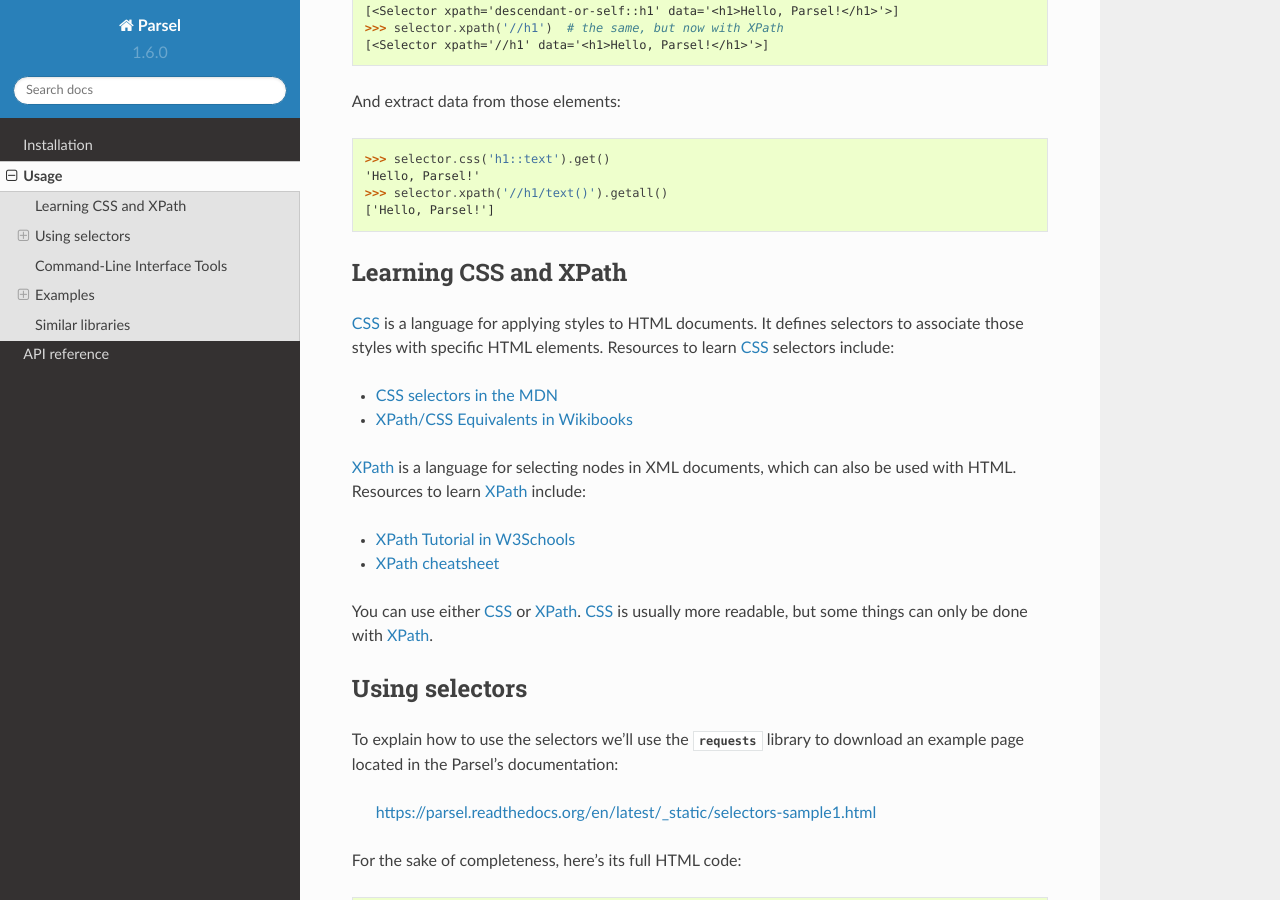
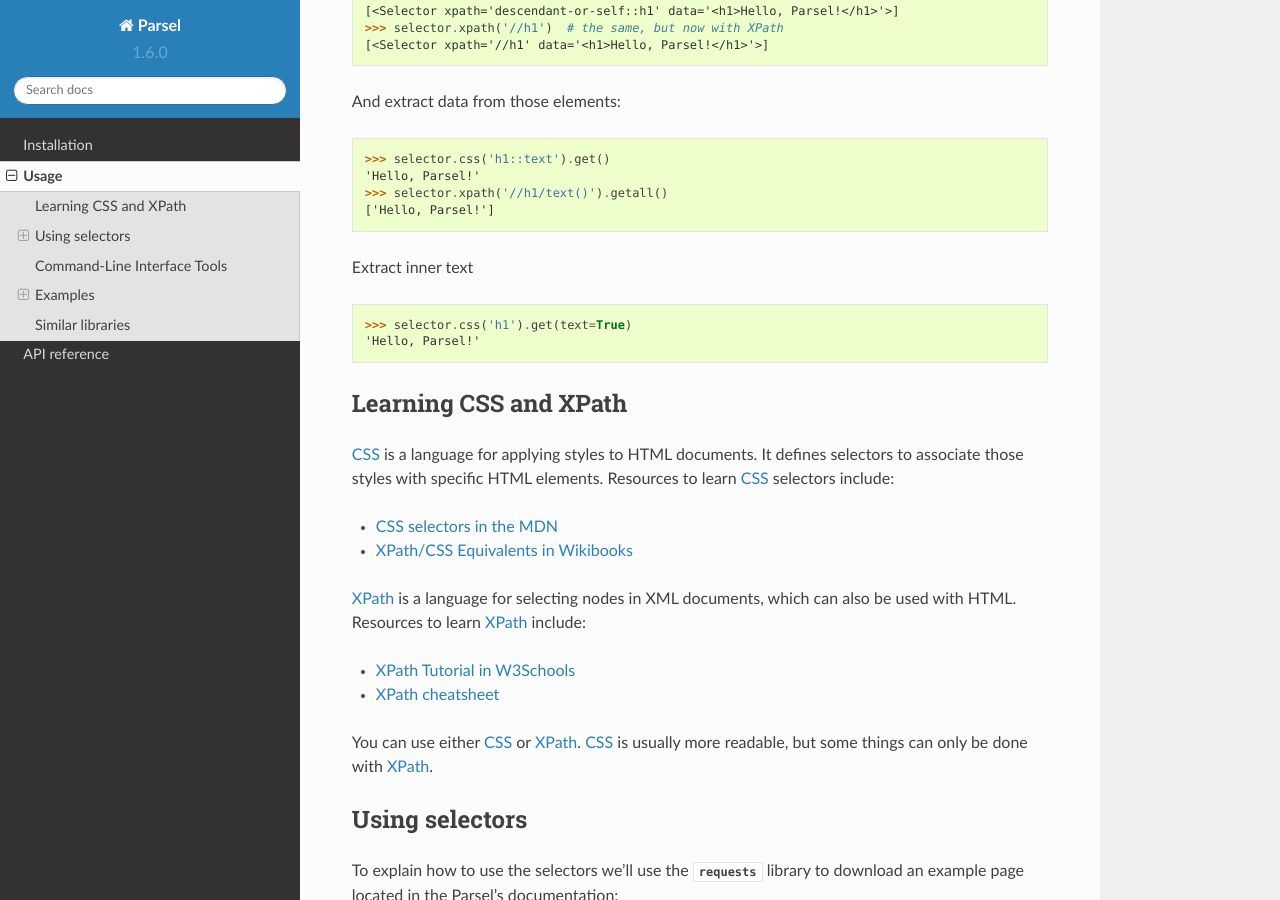
Before and after one commit to scrapy/parsel, a Sphinx documentation site: the page built from docs/usage.rst, in a window 1280 px wide and 900 px high, scrolled down 384 px. Built offline with Sphinx 7.4.7 and the Read the Docs theme 2.0.0, drawn with Linux system fonts in a browser that asks for light colours; some of the changed text lies outside the part shown.

Commit message:
documentation update for selector(text=True)

```diff
--- a/docs/usage.rst
+++ b/docs/usage.rst
@@ -24,6 +24,11 @@ And extract data from those elements::
     'Hello, Parsel!'
     >>> selector.xpath('//h1/text()').getall()
     ['Hello, Parsel!']
+
+Extract inner text
+
+    >>> selector.css('h1').get(text=True)
+    'Hello, Parsel!'
 
 .. _CSS: https://www.w3.org/TR/selectors
 .. _XPath: https://www.w3.org/TR/xpath
@@ -118,6 +123,11 @@ Notice that CSS selectors can select text or attribute nodes using CSS3
 pseudo-elements::
 
     >>> selector.css('title::text').get()
+    'Example website'
+
+    OR
+
+    >>> selctor.css('title').get(text=True)
     'Example website'
 
 As you can see, ``.xpath()`` and ``.css()`` methods return a
```
